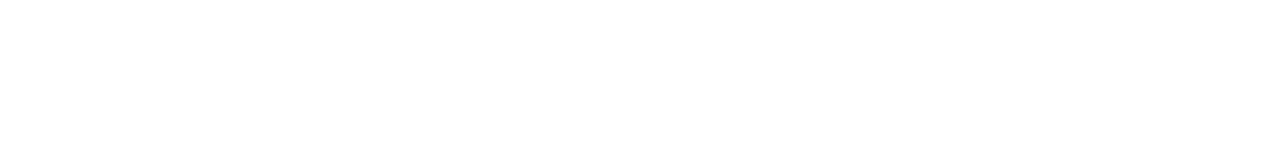
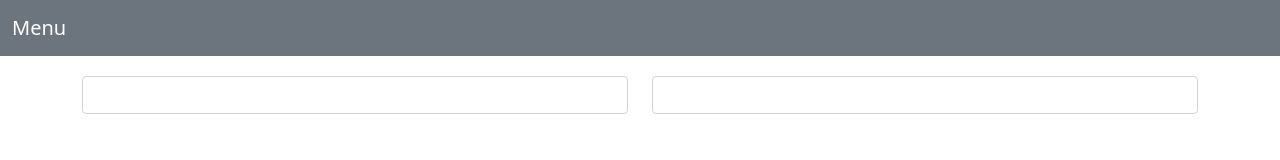
Before and after one commit to Deigo-bot/taller_programacion1, a plain HTML site: page bootstrap/index.html in a window 1280 px wide. Drawn offline with nearby package versions, Linux system fonts and the light colour scheme.

Commit message:
Uso de filas y columnas

```diff
--- a/bootstrap/index.html
+++ b/bootstrap/index.html
@@ -5,8 +5,23 @@
         <meta http-equiv="X-UA-Compatible" content="IE=edge">
         <meta name="viewport" content="width=device-width, initial-scale=1.0">
         <title>Document</title>
+        <link href="https://cdn.jsdelivr.net/npm/bootstrap@5.0.0-beta3/dist/css/bootstrap.min.css" rel="stylesheet" integrity="sha384-eOJMYsd53ii+scO/bJGFsiCZc+5NDVN2yr8+0RDqr0Ql0h+rP48ckxlpbzKgwra6" crossorigin="anonymous">
     </head>
     <body>
-
+        <nav class="navbar navbar-dark bg-secondary">
+            <div class="container-fluid">
+              <a class="navbar-brand" href="#">Menu</a>
+            </div>
+        </nav>
+        <div class="container" style="margin-top: 20px;">
+            <div class="row">
+                <div class="col-lg-6">
+                    <input class="form-control" type="text">
+                </div>
+                <div class="col-lg-6">
+                    <input class="form-control" type="text">
+                </div>
+            </div>
+        </div>
     </body>
 </html>
```
